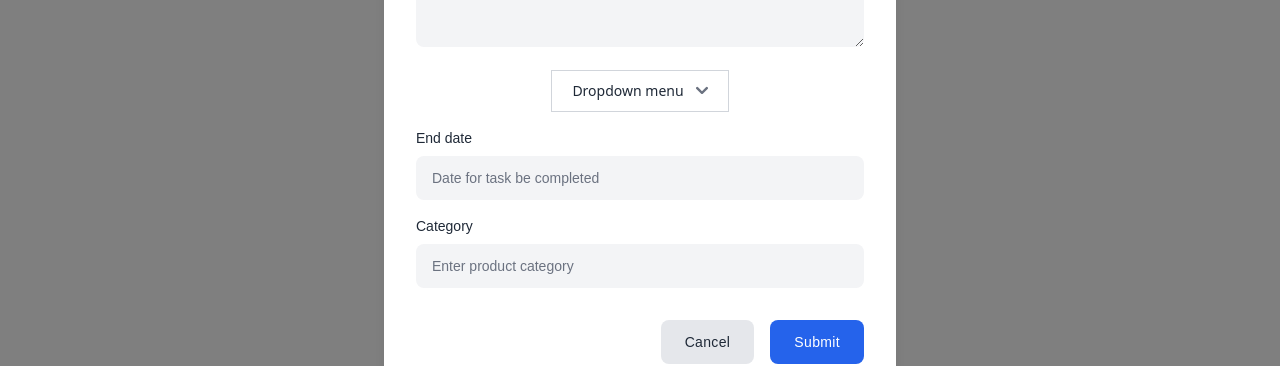
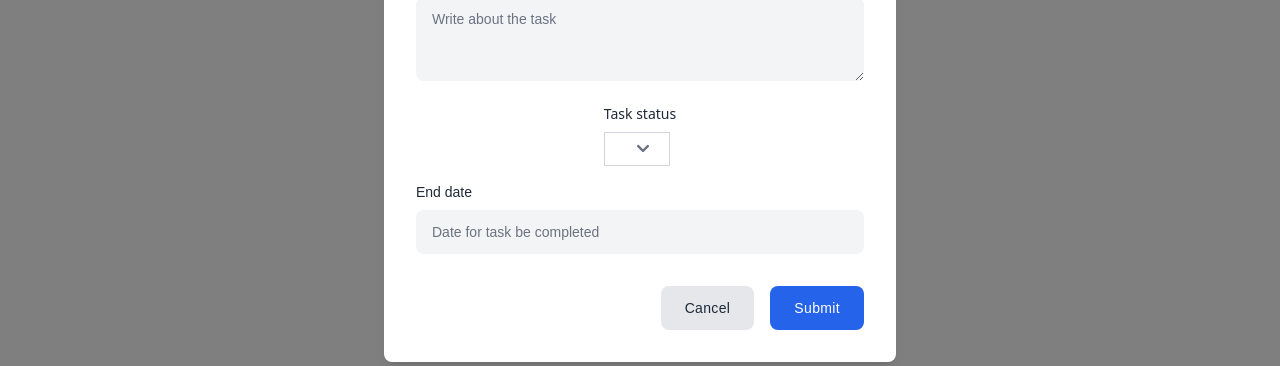
Before and after one commit to Code-A-187/task-manager-reactJS-June-2024, a React (Vite) app in the folder client/: page /tasks/create in a window 1280 px wide. Shown: the part 325-691 px from the top of the page. Built offline with nearby package versions, Linux system fonts and the light colour scheme.

Commit message:
working on dropdown menu

```diff
--- a/client/src/task/create-task/CreateTaskModal.jsx
+++ b/client/src/task/create-task/CreateTaskModal.jsx
@@ -42,13 +42,13 @@ export default function CreateTaskModal() {
                     </div>
 
                     <div className="relative font-sans w-max mx-auto">
+                        <label className="text-gray-800 text-sm mb-2 block">Task status</label>
                             <button
                                 type="button"
                                 id="dropdownToggle"
                                 className="px-5 py-2.5 border border-gray-300 text-gray-800 text-sm outline-none bg-white hover:bg-gray-50 flex items-center"
                                 onClick={handleClick}
                             >
-                            Dropdown menu
                             <svg
                                 xmlns="http://www.w3.org/2000/svg"
                                 className="w-3 fill-gray-500 inline ml-3"
@@ -79,12 +79,6 @@ export default function CreateTaskModal() {
                             className="px-4 py-3 bg-gray-100 w-full text-gray-800 text-sm border-none focus:outline-blue-600 focus:bg-transparent rounded-lg" />
                     </div>
 
-                    <div>
-                        <label className="text-gray-800 text-sm mb-2 block">Category</label>
-                        <input type="number" placeholder="Enter product category"
-                            className="px-4 py-3 bg-gray-100 w-full text-gray-800 text-sm border-none focus:outline-blue-600 focus:bg-transparent rounded-lg" />
-                    </div>
-
                     <div className="flex justify-end gap-4 !mt-8">
                         <button type="button"
                             className="px-6 py-3 rounded-lg text-gray-800 text-sm border-none outline-none tracking-wide bg-gray-200 hover:bg-gray-300">Cancel</button>
```
Lines whose indentation alone changed are shown as unchanged.
